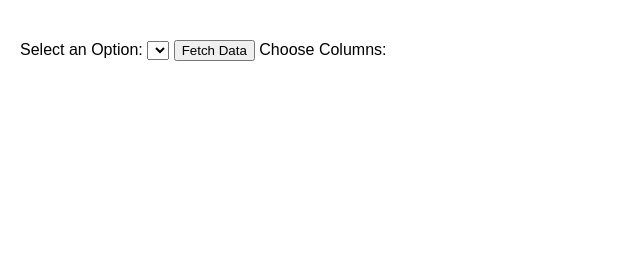
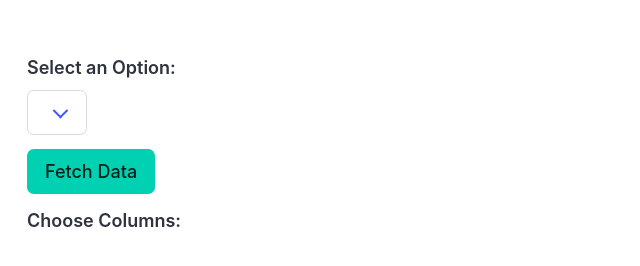
Before and after one commit to FPyC639/DeviceIDToolkit, an Electron app: page index.html in a window 800 px wide. Shown: the whole page, without its empty margins (0-640 px from the left). Drawn offline with nearby package versions, Linux system fonts and the light colour scheme; no server answers.

Commit message:
Created a Bulma CSS Version of the application.

```diff
--- a/index.html
+++ b/index.html
@@ -4,58 +4,61 @@
     <meta charset="UTF-8">
     <meta name="viewport" content="width=device-width, initial-scale=1.0">
     <title>Sample Page</title>
+
+    <!-- ✅ Bulma CSS -->
+    <link rel="stylesheet" href="node_modules/bulma/css/bulma.min.css">
+
+    <!-- Optional custom overrides -->
     <style>
-        body {
-            font-family: Arial, sans-serif;
-            margin: 20px;
+        #output {
+            color: red;
         }
-
-        #data-table {
-            width: 100%;
-            border-collapse: collapse;
-            margin-top: 20px;
-        }
-
-        #data-table th, #data-table td {
-            border: 1px solid #ddd;
-            padding: 8px;
-            text-align: left;
-        }
-
-        #data-table th {
-            background-color: #f2f2f2;
-        }
-
-        #fetch-data-btn {
-            margin-top: 20px;
+        html {
+            font-size: 18px; /* Bulma default is 16px */
         }
     </style>
+
 </head>
-<body>
+<body class="section">
 
-    <!-- ComboBox (Dropdown) -->
-    <label for="combo-box">Select an Option:</label>
+    <div class="container">
+        <!-- Dropdown -->
+        <div class="field">
+            <label class="label" for="combo-box">Select an Option:</label>
+            <div class="control">
+                <div class="select">
                     <select id="combo-box"></select>
+                </div>
+            </div>
+        </div>
 
-    <!-- Button to Trigger Data Fetch -->
-    <button id="fetch-data-btn">Fetch Data</button>
+        <!-- Fetch Button -->
+        <div class="field">
+            <div class="control">
+                <button class="button is-primary" id="fetch-data-btn">Fetch Data</button>
+            </div>
+        </div>
 
         <!-- Column Selector -->
-    <label for="column-selector">Choose Columns:</label>
-    <div id="columns-area"></div>
+        <div class="field">
+            <label class="label" for="column-selector">Choose Columns:</label>
+            <div class="control" id="columns-area">
+                <!-- checkboxes will be rendered here -->
+            </div>
+        </div>
 
-    <!-- Output area for errors or status -->
-    <div id="output" style="color: red;"></div>
+        <!-- Output area for messages -->
+        <div id="output" class="has-text-danger mb-4"></div>
 
-    <!-- Table Structure -->
-    <table id="data-table">
+        <!-- Table -->
+        <table class="table is-fullwidth is-striped is-hoverable" id="data-table">
             <thead>
                 <tr></tr>
             </thead>
             <tbody></tbody>
         </table>
+    </div>
 
-    <!-- Link to External JavaScript File -->
     <script src="render.js"></script>
 </body>
 </html>
--- a/main.js
+++ b/main.js
@@ -10,6 +10,8 @@ function createWindow() {
         }
     });
     win.loadFile('index.html');
+
+    win.webContents.setZoomFactor(2.0);
 }
 
 app.whenReady().then(createWindow);
--- a/package.json
+++ b/package.json
@@ -11,6 +11,7 @@
     "test": "echo \"Error: no test specified\" && exit 1"
   },
   "dependencies": {
+    "bulma": "^1.0.4",
     "electron": "^32.0.1",
     "electron-packager": "^17.1.2"
   },
```
Lines whose indentation alone changed are shown as unchanged.
